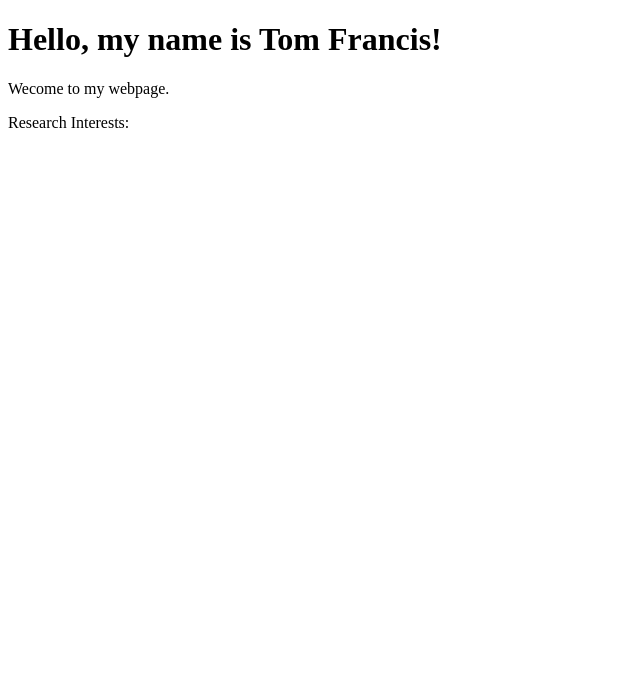
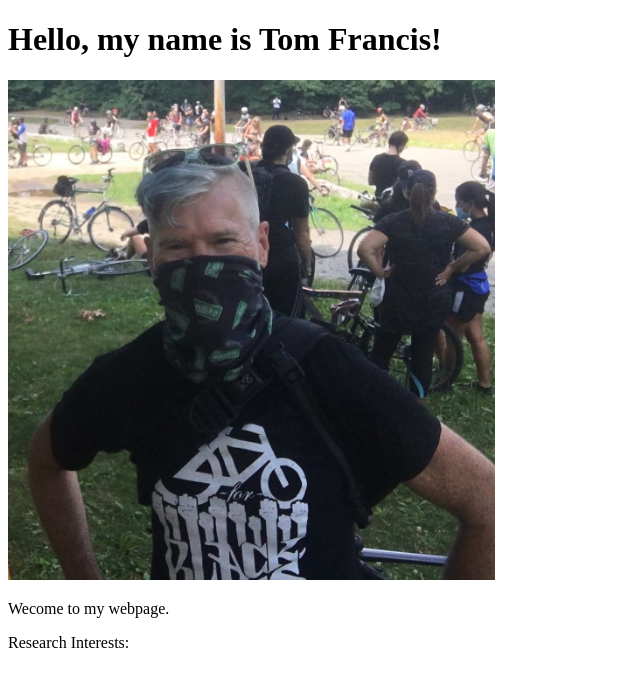
Before and after one commit to TMFrancis/TMFrancis.github.io, a plain HTML site: page index.html in a window 1280 px wide. Shown: the whole page, without its empty margins (0-640 px from the left). Drawn offline with Linux system fonts and the light colour scheme.

Commit message:
Add image

```diff
--- a/index.html
+++ b/index.html
@@ -5,6 +5,7 @@
   </head>
   <body>
     <h1>Hello, my name is Tom Francis!</h1>
+    <img src=images/tmf-blm.jpg with=500px height=500px />
     <p>Wecome to my webpage.</p>
     <p>Research Interests:</p>
   </body>
```
